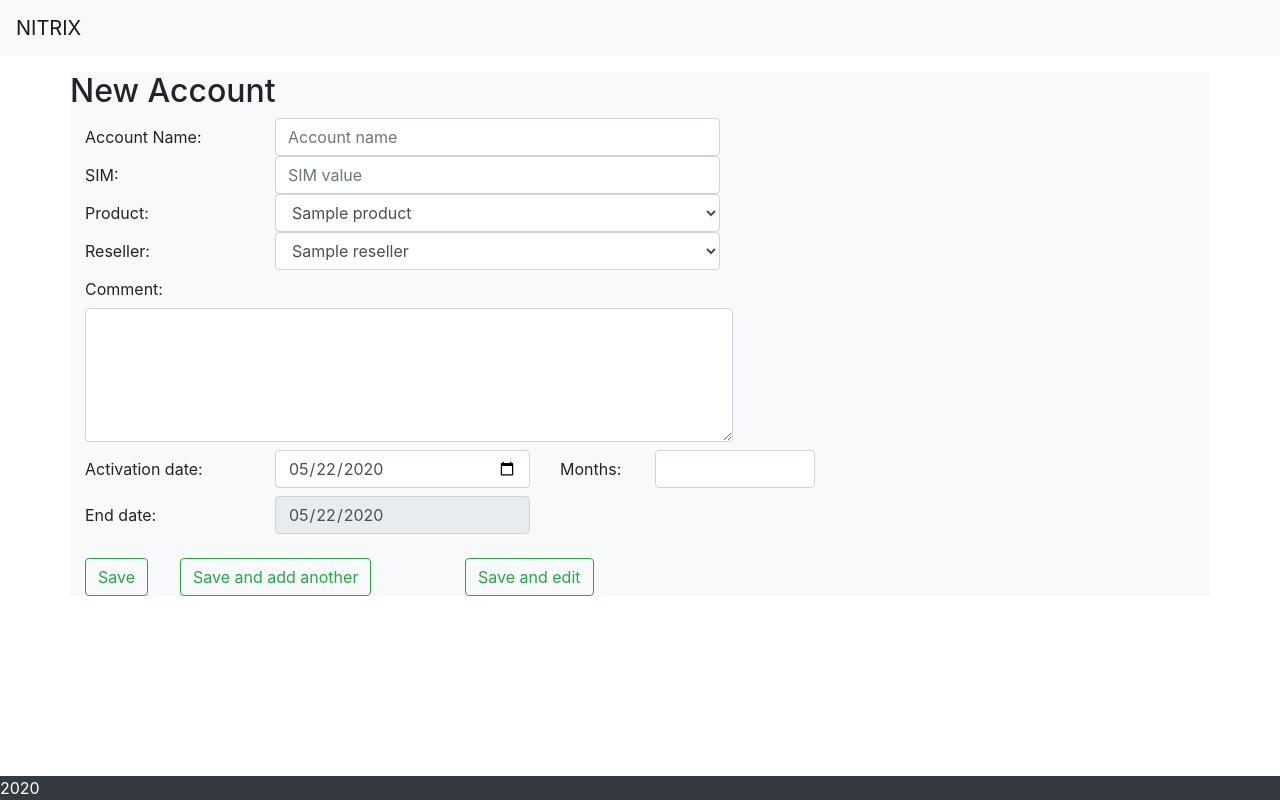
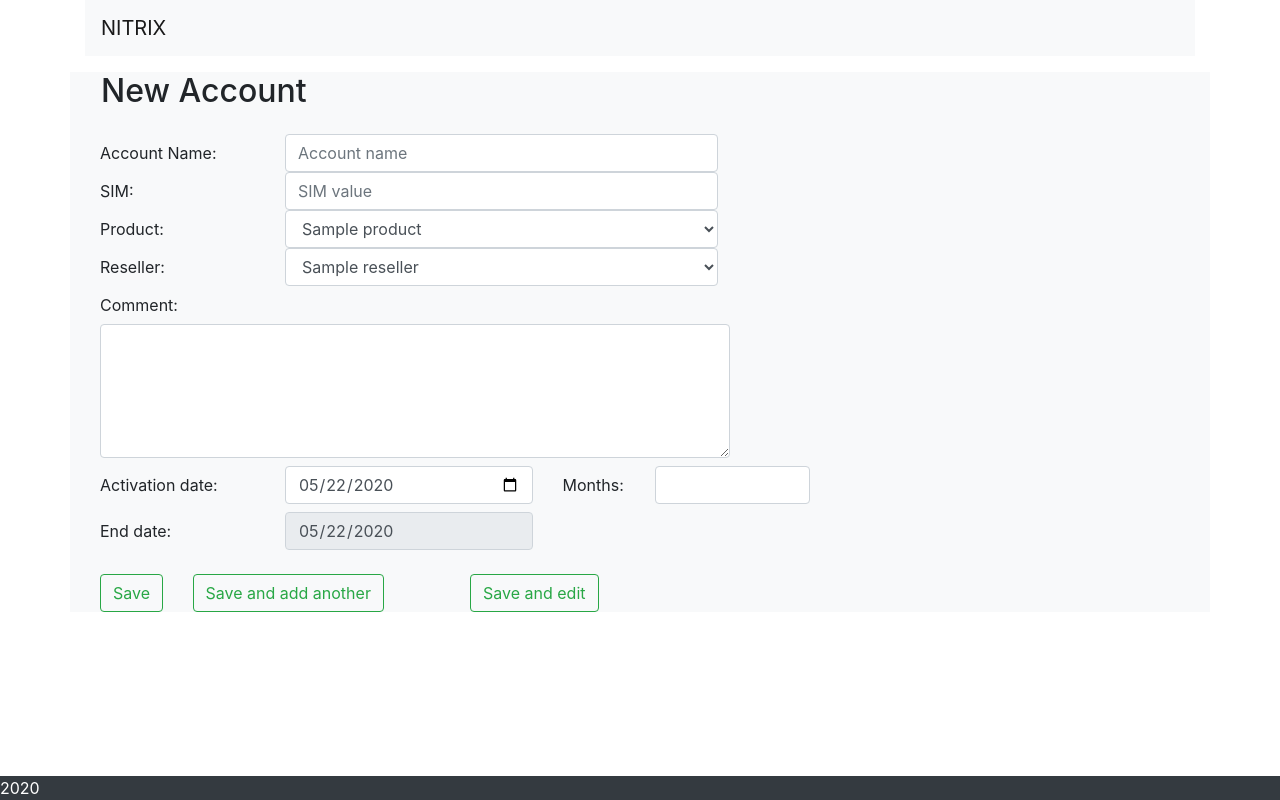
Before and after one commit to Simple2B/NITRIX, a Flask app: page /account_details in a window 1280 px wide. Run offline with Flask 2, Linux system fonts and the light colour scheme; tables that the repository leaves empty hold one stand-in row (values such as "Sample post"); some libraries are stand-ins or nearby versions.

Commit message:
add containers

```diff
--- a/app/templates/account_details.html
+++ b/app/templates/account_details.html
@@ -2,7 +2,8 @@
 
 {% block account_details %}
 <form action="{{form.save_route}}" method="POST" id="main-form">
-    <div class="row">
+    <div class="container">
+        <div class="row pl-3 pb-3">
             {% if form.is_edit %}
             <h2>Edit Account</h2>
             {% else %}
@@ -193,6 +194,7 @@
     </div>
     {% endfor %}
     {% endif %}
+    </div>
 {% endblock %}
 
 {% block javascript%}
--- a/app/templates/base_add_edit.html
+++ b/app/templates/base_add_edit.html
@@ -17,7 +17,7 @@
 </head>
 
 <body>
-  <div>
+  <div class="container">
     <nav class="navbar navbar-expand-lg navbar-light bg-light">
       <a class="navbar-brand" href="/">NITRIX</a>
       <div class="collapse" id="navbarSupportedContent">
@@ -46,6 +46,7 @@
   <div class="container bg-light mt-3">
       {% block account_details %}
       {% endblock %}
+      <div class="container">
         <div class="row">
           <div class="mt-4 col-sm-1">
             <button class="btn btn-outline-success" type="submit" name="submit" form="main-form" value="save">Save</button>
@@ -57,14 +58,14 @@
             <button class="btn btn-outline-success" type="submit" name="submit" form="main-form" value="save_and_edit">Save and edit</button>
           </div>
         </div>
-
+      </div>
     </div>
   {% else %}
   <form action="{{form.save_route}}" method="POST" id="main-form">
     <div class="container bg-light mt-3">
       {% block content %}
       {% endblock %}
-      <div class="mt-4">
+      <div class="container mt-4">
         <button class="btn btn-outline-success" type="submit" form="main-form">Save</button>
       </div>
 
```
Lines whose indentation alone changed are shown as unchanged.
